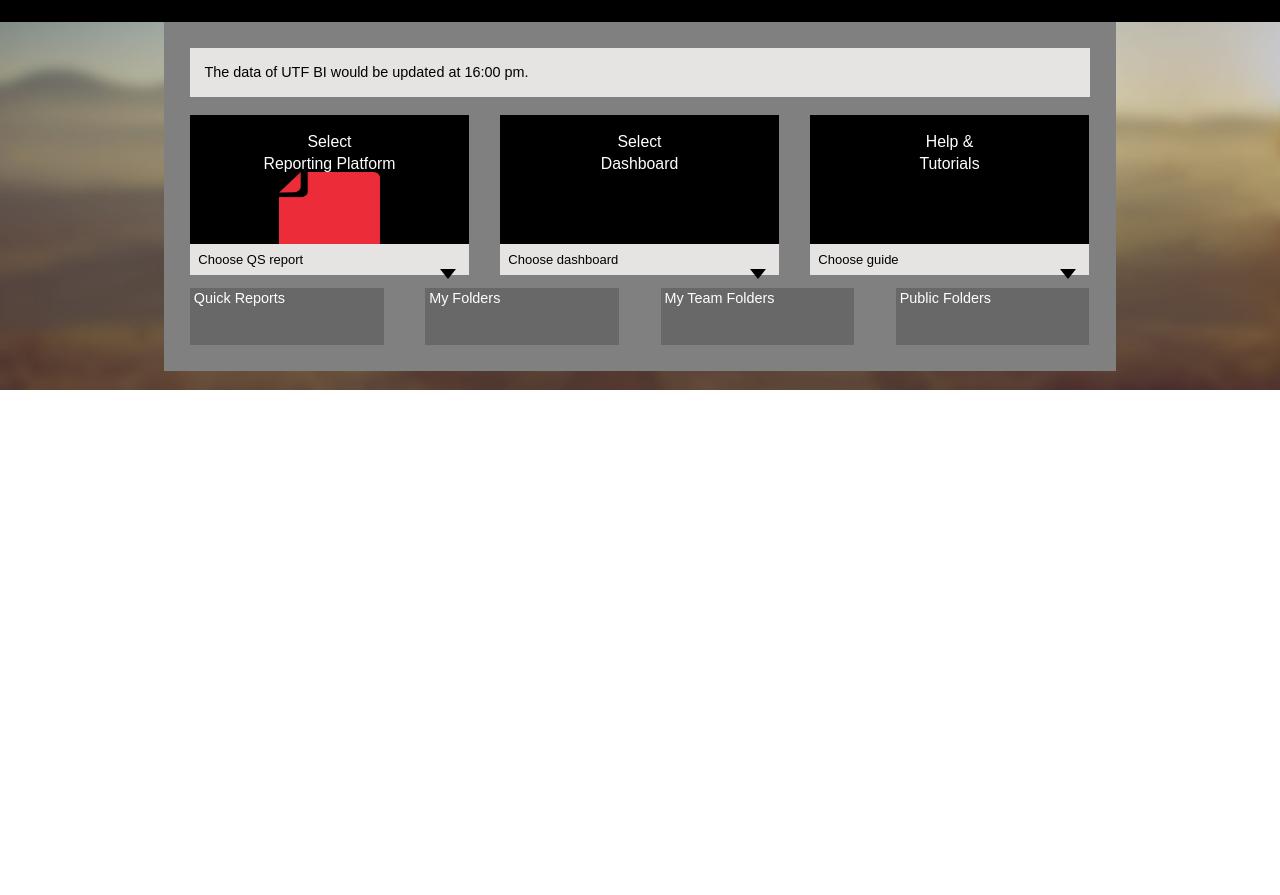
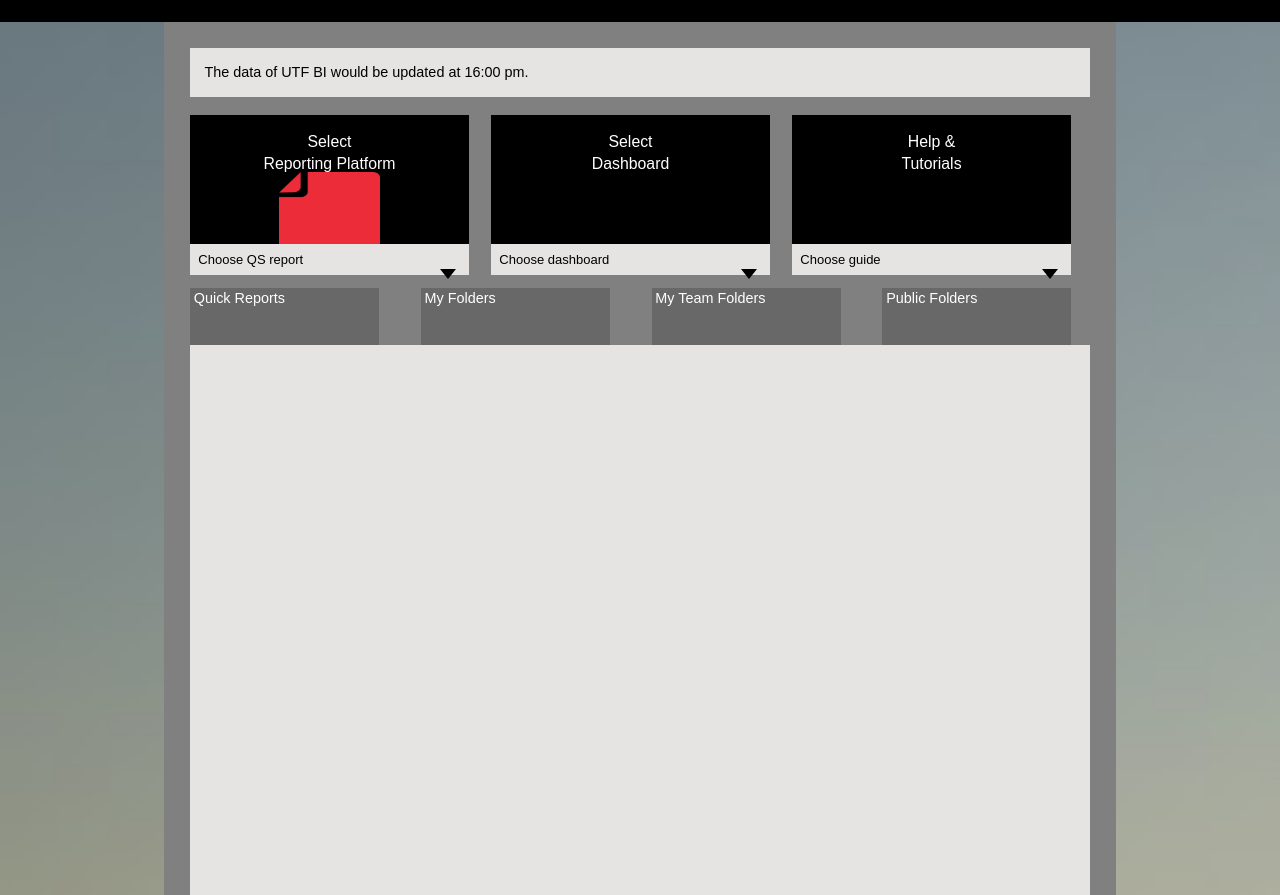
Before and after one commit to RitaKauf/webapp, a plain HTML site: page index.html in a window 1280 px wide. Shown: the part 57-952 px from the top of the page. Before the commit the page ends 800 px from the top, so only its background shows below. Drawn offline with Linux system fonts and the light colour scheme.

Commit message:
frame div created

```diff
--- a/css/main.css
+++ b/css/main.css
@@ -138,7 +138,7 @@ header{
     font-size:110%;
     height:100%;
     background-color: black;
-    margin-right:3%;
+    margin-right:2%;
 
 }
 
@@ -200,16 +200,17 @@ header{
     list-style: none;
     margin-bottom:0;
     padding:0;
+    height:4rem;
 }
 
 .tabs-lis{
 
     display:inline-block;
-    width:21.5%;
+    width:21%;
     padding:0;
     margin:0;
     background-color:#686868 ;
-    height:4rem;
+    height:100%;
     margin-right:4.2%;
 
 }
@@ -233,6 +234,9 @@ header{
     margin:auto;
 }
 
+.tab-content{
+    height:55rem;
+}
 
 /* ==========================================================================
    Helper classes
--- a/index.html
+++ b/index.html
@@ -67,7 +67,7 @@
             </div>
         </nav>
 
-        <div class="tabs">
+        <section class="tabs">
             <ul class="tabs-ul">
                 <li class="tabs-lis"><a href="#quick-reports">Quick Reports</a>
                 </li>
@@ -79,18 +79,18 @@
                 </li>
             </ul>
 
-            <div id="quick-reports">
+            <div class="tab-content lightBackg" id="quick-reports">
             </div>
 
-            <div id="fmy-folders">
+            <div class="tab-content lightBackg" id="fmy-folders">
             </div>
 
-            <div id="my-team-folders">
+            <div  class="tab-content lightBackg" id="my-team-folders">
             </div>
 
-            <div id="public-folders">
+            <div class="tab-content lightBackg" id="public-folders">
             </div>
-        </div>
+        </section>
     </section>
 <script src="js/main.js"></script>
 <script src="js/plugins.js"></script>
```
